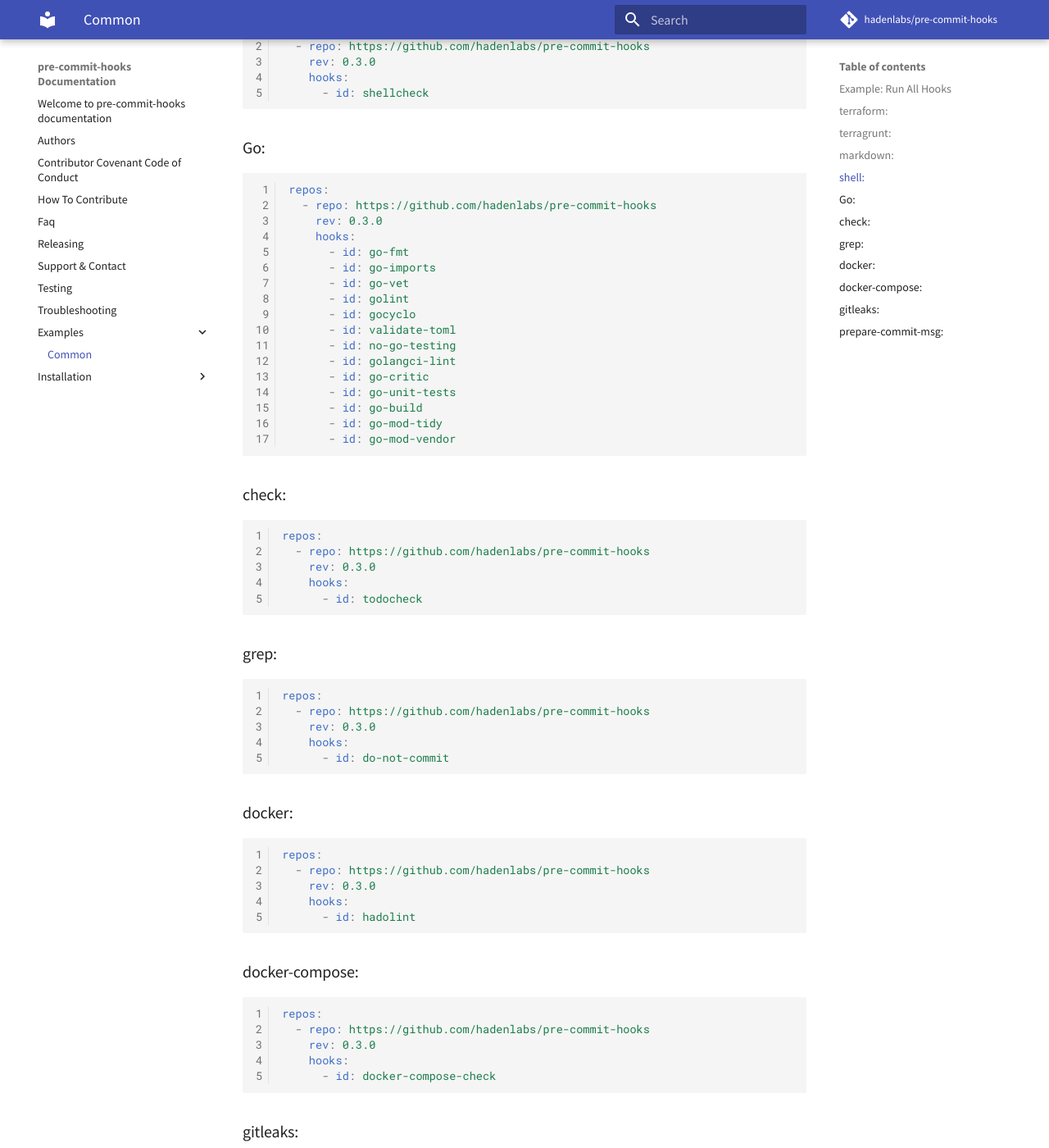
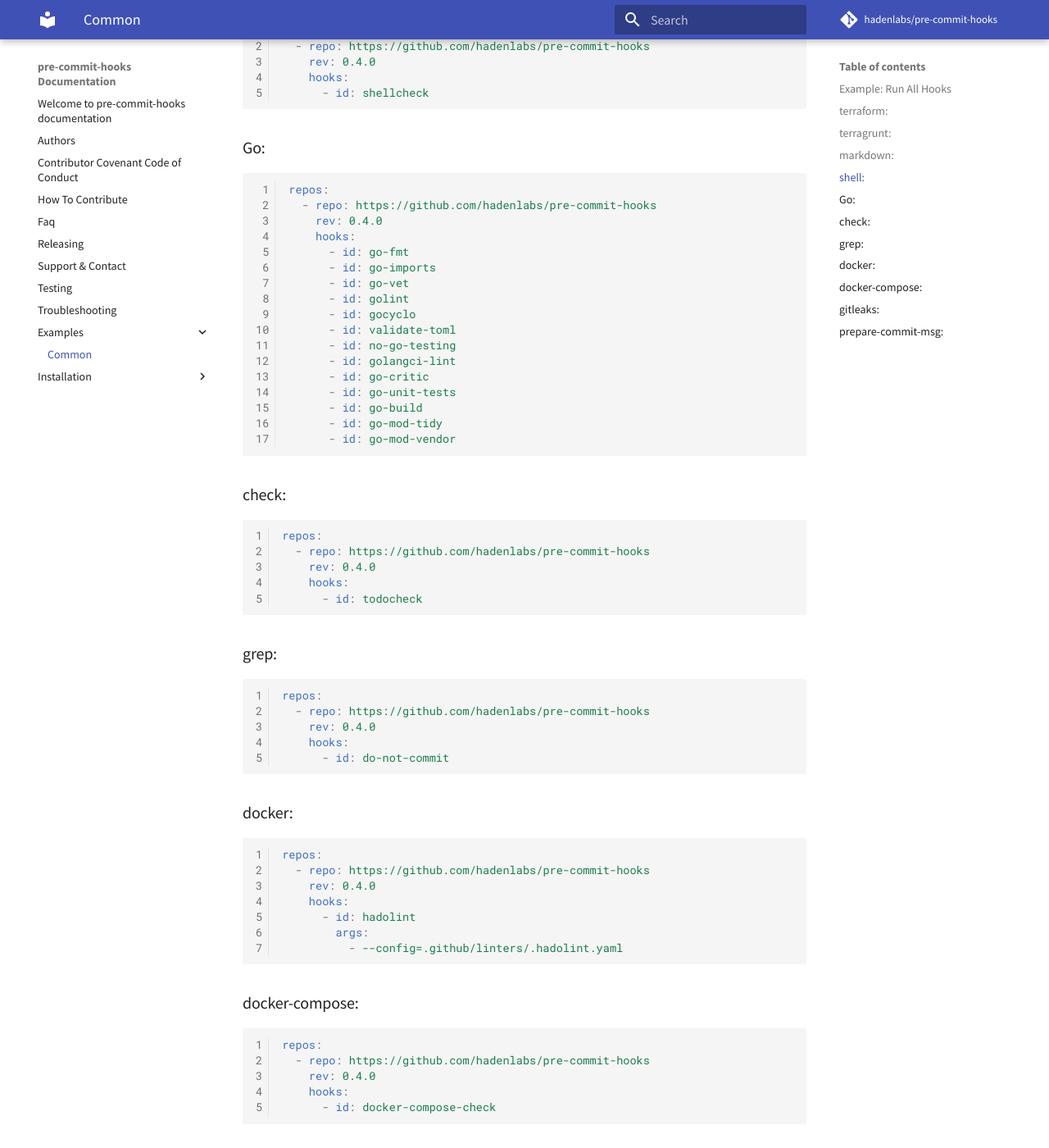
Before and after one commit to hadenlabs/pre-commit-hooks, an MkDocs documentation site: the page built from docs/examples/common.md, in a window 1280 px wide and 1400 px high, scrolled down 1255 px. Shown: the whole window at 82% size. Built offline with MkDocs 1.6.1 and Material for MkDocs 9.7.7, drawn with Linux system fonts in a browser that asks for light colours; comment, search, counter and statistics services are not loaded; some of the changed text lies outside the part shown.

Commit message:
ci: generate version project (0.4.0)

````diff
--- a/docs/examples/common.md
+++ b/docs/examples/common.md
@@ -15,7 +15,7 @@ pre-commit run terraform-validate --all-files
 ```yaml
 repos:
   - repo: https://github.com/hadenlabs/pre-commit-hooks
-    rev: 0.3.0
+    rev: 0.4.0
     hooks:
       - id: terraform-fmt
       - id: terraform-validate
@@ -35,7 +35,7 @@ repos:
 ```yaml
 repos:
   - repo: https://github.com/hadenlabs/pre-commit-hooks
-    rev: 0.3.0
+    rev: 0.4.0
     hooks:
       - id: terragrunt-fmt
       - id: terraform-validate
@@ -46,7 +46,7 @@ repos:
 ```yaml
 repos:
   - repo: https://github.com/hadenlabs/pre-commit-hooks
-    rev: 0.3.0
+    rev: 0.4.0
     hooks:
       - id: markdown-link-check
         args:
@@ -58,7 +58,7 @@ repos:
 ```yaml
 repos:
   - repo: https://github.com/hadenlabs/pre-commit-hooks
-    rev: 0.3.0
+    rev: 0.4.0
     hooks:
       - id: shellcheck
 ```
@@ -68,7 +68,7 @@ repos:
 ```yaml
 repos:
   - repo: https://github.com/hadenlabs/pre-commit-hooks
-    rev: 0.3.0
+    rev: 0.4.0
     hooks:
       - id: go-fmt
       - id: go-imports
@@ -90,7 +90,7 @@ repos:
 ```yaml
 repos:
   - repo: https://github.com/hadenlabs/pre-commit-hooks
-    rev: 0.3.0
+    rev: 0.4.0
     hooks:
       - id: todocheck
 ```
@@ -100,7 +100,7 @@ repos:
 ```yaml
 repos:
   - repo: https://github.com/hadenlabs/pre-commit-hooks
-    rev: 0.3.0
+    rev: 0.4.0
     hooks:
       - id: do-not-commit
 ```
@@ -110,9 +110,11 @@ repos:
 ```yaml
 repos:
   - repo: https://github.com/hadenlabs/pre-commit-hooks
-    rev: 0.3.0
+    rev: 0.4.0
     hooks:
       - id: hadolint
+        args:
+          - --config=.github/linters/.hadolint.yaml
 ```
 
 ### docker-compose:
@@ -120,7 +122,7 @@ repos:
 ```yaml
 repos:
   - repo: https://github.com/hadenlabs/pre-commit-hooks
-    rev: 0.3.0
+    rev: 0.4.0
     hooks:
       - id: docker-compose-check
 ```
@@ -130,7 +132,7 @@ repos:
 ```yaml
 repos:
   - repo: https://github.com/hadenlabs/pre-commit-hooks
-    rev: 0.3.0
+    rev: 0.4.0
     hooks:
       - id: gitleaks
         args:
@@ -144,7 +146,7 @@ repos:
 ```yaml
 repos:
   - repo: https://github.com/hadenlabs/pre-commit-hooks
-    rev: 0.3.0
+    rev: 0.4.0
     hooks:
       - id: prepare-commit-msg
         stages: [prepare-commit-msg]
--- a/setup.cfg
+++ b/setup.cfg
@@ -2,7 +2,7 @@
 files = provision/generators/README.yaml docs/examples/common.md internal/version/version.go
 commit = False
 tag = False
-current_version = 0.3.0
+current_version = 0.4.0
 
 [bumpversion:file:setup.cfg]
 search = {current_version}
````
Also changed, not shown: 2 other files.
